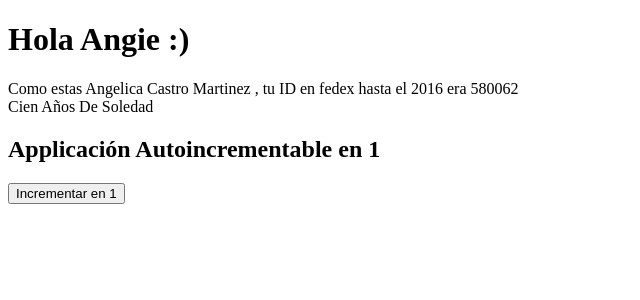
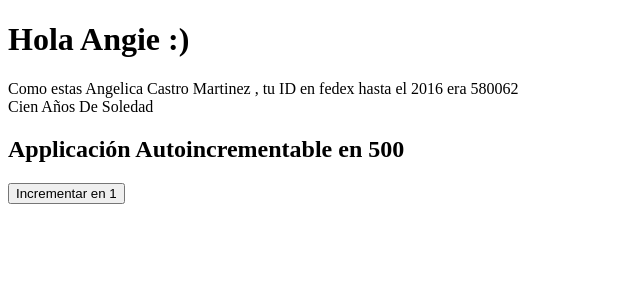
Before and after one commit to mazamorm1975/PROYECTOREACT-2, a React (Vite) app: page / in a window 1280 px wide. Shown: the top 300 px of the page, without its empty margins (0-640 px from the left). Built offline with nearby package versions, Linux system fonts and the light colour scheme.

Commit message:
Reubicación componente contador al nivel source

```diff
--- a/src/main.jsx
+++ b/src/main.jsx
@@ -1,7 +1,7 @@
 import React from "react";
 import ReactDOM from "react-dom/client";
 import { HolaMundoApp } from "./HolaMundoApp";
-import { Contador } from "./components/Contador";
+import { Contador } from "./Contador";
 
 ReactDOM.createRoot(document.getElementById("root")).render(
   <React.StrictMode>
@@ -13,7 +13,7 @@ ReactDOM.createRoot(document.getElementById("root")).render(
     />
 
     <Contador
-    valor={1}
+    //valor={1}
      />
   </React.StrictMode>
 );
```
Also changed, not shown: src/Contador.jsx (renamed from src/components/Contador.jsx).
